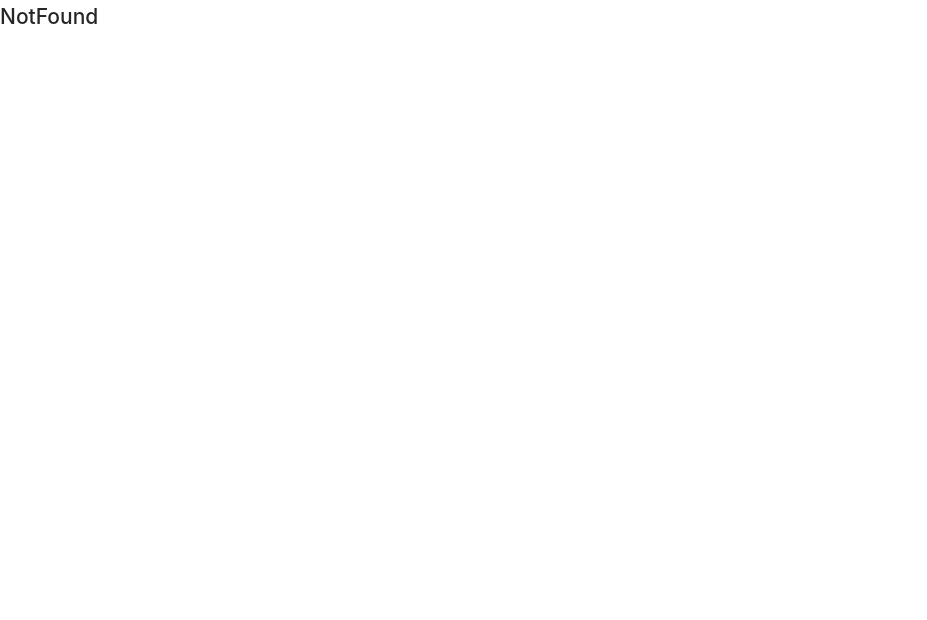
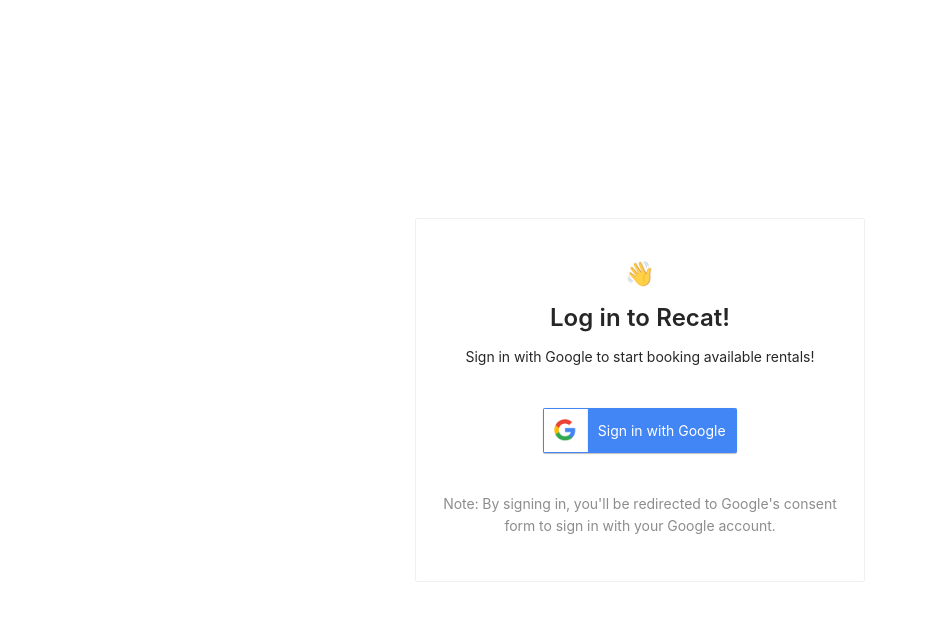
Before and after one commit to jTanG0506/recat, a React (Create React App) app in the folder client/: page /login in a window 1280 px wide. Shown: the top 620 px of the page, without its empty margins (0-927 px from the left). Built offline with nearby package versions, Linux system fonts and the light colour scheme.

Commit message:
Implement front-end for login with Google OAuth

```diff
--- a/client/src/index.tsx
+++ b/client/src/index.tsx
@@ -1,27 +1,44 @@
-import React from "react";
+import React, { useState } from "react";
 import { render } from "react-dom";
 import ApolloClient from "apollo-boost";
 import { ApolloProvider } from "@apollo/react-hooks";
 import { BrowserRouter as Router, Route, Switch } from "react-router-dom";
-import { Home, Host, Listing, Listings, NotFound, User } from "./sections";
+import { Home, Host, Listing, Listings, Login, NotFound, User } from "./sections";
 import * as serviceWorker from './serviceWorker';
+import { Layout } from "antd";
+import { Viewer } from "./lib/types";
 import "./styles/index.css";
 
 const client = new ApolloClient({
   uri: "/api"
 });
 
+const initialViewer: Viewer = {
+  id: null,
+  token: null,
+  avatar: null,
+  hasWallet: null,
+  didRequest: false
+};
+
 const App = () => {
-  return <Router>
+  const [viewer, setViewer] = useState<Viewer>(initialViewer);
+
+  return (
+    <Router>
+      <Layout id="app">
         <Switch>
           <Route exact path="/" component={Home} />
           <Route exact path="/host" component={Host} />
           <Route exact path="/listing/:id" component={Listing} />
           <Route exact path="/listings/:location?" component={Listings} />
+          <Route exact path="/login" render={props => <Login {...props} setViewer={setViewer} />} />
           <Route exact path="/user/:id" component={User} />
           <Route component={NotFound} />
         </Switch>
+      </Layout>
     </Router>
+  );
 }
 
 render(
--- /dev/null
+++ b/client/src/lib/components/ErrorBanner/index.tsx
@@ -0,0 +1,23 @@
+import React from "react";
+import { Alert } from "antd";
+
+interface Props {
+  message?: string;
+  description?: string;
+}
+
+export const ErrorBanner = ({
+  message = "Uh oh! Something went wrong.",
+  description = "Looks like something went wrong. Please check your connection or try again later."
+}: Props) => {
+  return (
+    <Alert
+      banner
+      closable
+      message={message}
+      description={description}
+      type="error"
+      className="error-banner"
+    />
+  );
+}
--- /dev/null
+++ b/client/src/lib/components/index.ts
@@ -0,0 +1 @@
+export { ErrorBanner } from "./ErrorBanner";
--- /dev/null
+++ b/client/src/lib/types.ts
@@ -0,0 +1,7 @@
+export interface Viewer {
+  id: string | null;
+  token: string | null;
+  avatar: string | null;
+  hasWallet: boolean | null;
+  didRequest: boolean;
+}
--- /dev/null
+++ b/client/src/lib/utils/index.ts
@@ -0,0 +1,16 @@
+import { message, notification } from "antd";
+
+export const displaySuccessNotification = (message: string, description?: string) => {
+  return notification["success"]({
+    message,
+    description,
+    placement: "topLeft",
+    style: {
+      marginTop: 50
+    }
+  });
+}
+
+export const displayErrorMessage = (error: string) => {
+  return message.error(error);
+}
--- /dev/null
+++ b/client/src/sections/Login/index.tsx
@@ -0,0 +1,99 @@
+import React, { useEffect, useRef } from "react";
+import { Redirect } from "react-router-dom";
+import { useApolloClient, useMutation } from "@apollo/react-hooks";
+import { Card, Layout, Spin, Typography } from "antd";
+import { ErrorBanner } from "../../lib/components";
+import { displaySuccessNotification, displayErrorMessage } from "../../lib/utils";
+import { Viewer } from "../../lib/types";
+import { AUTH_URL } from "../../lib/graphql/queries";
+import { LOG_IN } from "../../lib/graphql/mutations";
+import { AuthUrl as AuthUrlData } from "../../lib/graphql/queries/AuthUrl/__generated__/AuthUrl";
+import { LogIn as LogInData, LogInVariables } from "../../lib/graphql/mutations/LogIn/__generated__/LogIn";
+import googleLogo from "./assets/googleLogo.jpg";
+
+interface Props {
+  setViewer: (viewer: Viewer) => void;
+}
+
+export const Login = ({ setViewer }: Props) => {
+  const client = useApolloClient();
+  const [
+    logIn,
+    { data: logInData, loading: logInLoading, error: logInError }
+  ] = useMutation<LogInData, LogInVariables>(LOG_IN, {
+    onCompleted: data => {
+      if (data && data.logIn) {
+        setViewer(data.logIn);
+        displaySuccessNotification("You've successfully logged in!");
+      }
+    }
+  });
+  const logInRef = useRef(logIn);
+
+  useEffect(() => {
+    const code = new URL(window.location.href).searchParams.get("code");
+    if (code) {
+      logInRef.current({
+        variables: {
+          input: { code }
+        }
+      });
+    }
+  }, []);
+
+  const { Content } = Layout;
+  const { Text, Title } = Typography;
+
+  const handleAuthorize = async () => {
+    try {
+      const { data } = await client.query<AuthUrlData>({ query: AUTH_URL });
+      window.location.href = data.authUrl;
+    } catch {
+      displayErrorMessage("Sorry! We weren't able to log you in. Please try again later!");
+    }
+  }
+
+  if (logInLoading) {
+    return (
+      <Content className="log-in">
+        <Spin size="large" tip="Logging you in..." />
+      </Content>
+    );
+  }
+
+  const logInErrorBannerElement = logInError ? (
+    <ErrorBanner description="We weren't able to log you in. Please try again later!" />
+  ) : null;
+
+  if (logInData && logInData.logIn) {
+    const { id: viewerId } = logInData.logIn;
+    return <Redirect to={`/user/${viewerId}`} />;
+  }
+
+  return (
+    <Content className="log-in">
+      {logInErrorBannerElement}
+      <Card className="log-in-card">
+        <div className="log-in-card__intro">
+          <Title level={3} className="log-in-card__intro-title">
+            <span role="img" aria-label="wave">
+              👋
+            </span>
+          </Title>
+          <Title level={3} className="log-in-card__intro-title">
+            Log in to Recat!
+          </Title>
+          <Text>Sign in with Google to start booking available rentals!</Text>
+        </div>
+        <button className="log-in-card__google-button" onClick={handleAuthorize}>
+          <img src={googleLogo} alt="Google Logo" className="log-in-card__google-button-logo" />
+          <span className="log-in-card__google-button-text">Sign in with Google</span>
+        </button>
+        <Text type="secondary">
+          Note: By signing in, you'll be redirected to Google's
+          consent form to sign in with your Google account.
+        </Text>
+      </Card>
+    </Content>
+  );
+};
--- a/client/src/sections/index.ts
+++ b/client/src/sections/index.ts
@@ -2,5 +2,6 @@ export { Home } from "./Home";
 export { Host } from "./Host";
 export { Listing } from "./Listing";
 export { Listings } from "./Listings";
+export { Login } from "./Login";
 export { NotFound } from "./NotFound";
 export { User } from "./User";
```
Also changed, not shown: client/src/sections/Login/assets/googleLogo.jpg (added), 1 other file (tests, documents, lock files or other folders). Lines whose indentation alone changed are shown as unchanged.
